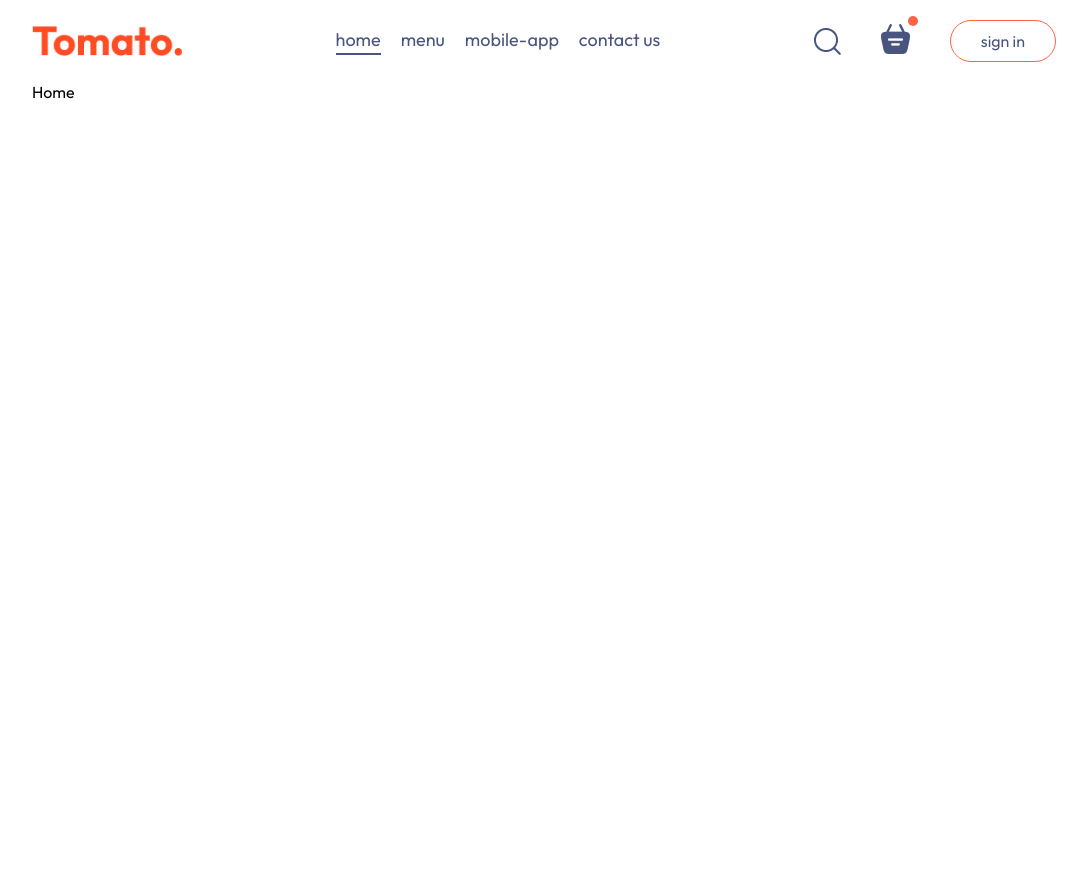
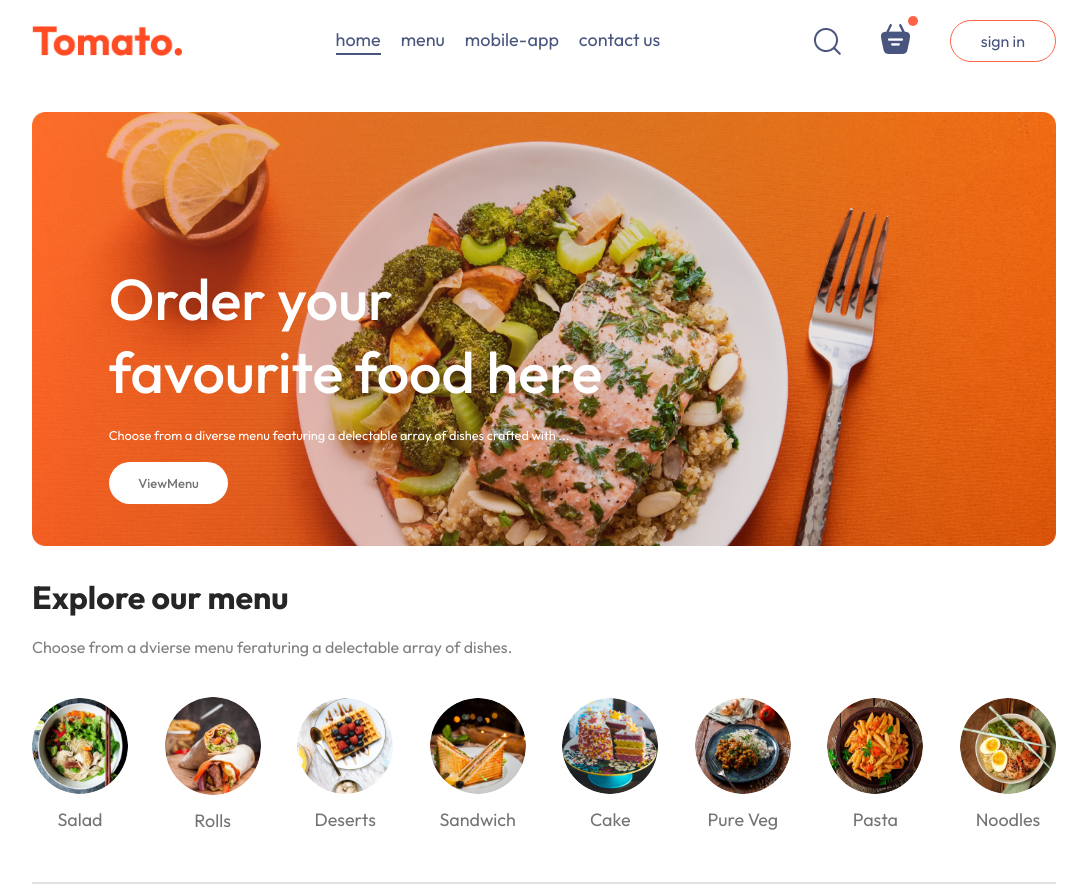
Before and after one commit to achan88/food-delivery, a React app: page / in a window 1280 px wide. Shown: the whole page, without its empty margins (96-1183 px from the left). Before the commit the page ends 800 px from the top, so only its background shows below. Built offline with nearby package versions, Linux system fonts and the light colour scheme; the HTML template or start-up script is replaced by a standard one.

Commit message:
feat: Reformat

```diff
--- a/src/pages/Home/Home.jsx
+++ b/src/pages/Home/Home.jsx
@@ -1,8 +1,15 @@
-import "./Home.css"
+import "./Home.css";
+import Header from "../../components/Header/Header";
+import ExploreMenu from "../../components/ExploreMenu/ExploreMenu";
+import { useState } from "react";
 
 const Home = () => {
+  const [category, setCategory] = useState("All");
   return (
-    <div>Home</div>
-  )
-}
-export default Home
+    <div>
+      <Header />
+      <ExploreMenu category={category} setCategory={setCategory}/>
+    </div>
+  );
+};
+export default Home;
```
